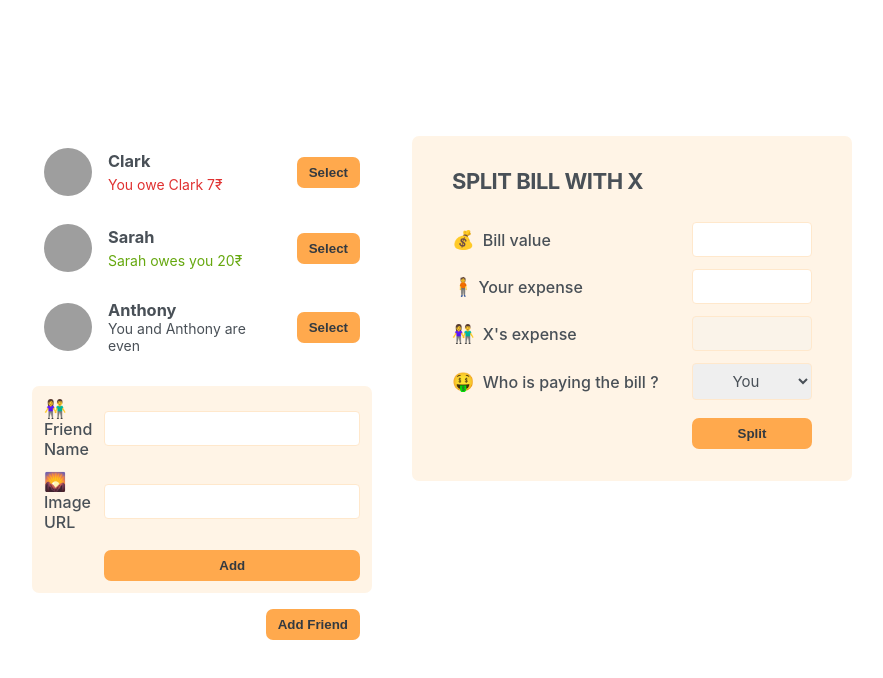
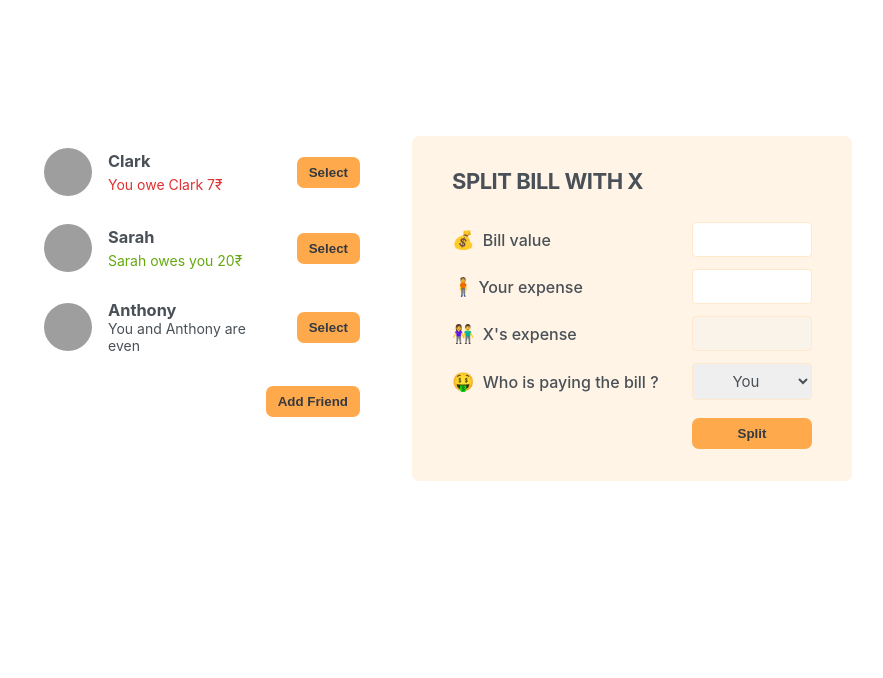
Before and after one commit to iamharshtambe/meal-math, a React (Vite) app: page / in a window 1280 px wide. Shown: the top 678 px of the page, without its empty margins (198-1081 px from the left). Built offline with nearby package versions, Linux system fonts and the light colour scheme; grey boxes are pictures that could not be loaded.

Commit message:
built show add friend functionality

```diff
--- a/src/components/App.jsx
+++ b/src/components/App.jsx
@@ -1,3 +1,4 @@
+import { useState } from 'react';
 import '../index.css';
 
 const initialFriends = [
@@ -21,13 +22,29 @@
    },
 ];
 
+function Button({ children, onCick }) {
+   return (
+      <button className="button" onClick={onCick}>
+         {children}
+      </button>
+   );
+}
+
 export function App() {
+   const [showAddFriend, setShowAddFriend] = useState(false);
+
+   const handleShowAddFriend = () => {
+      setShowAddFriend((show) => !show);
+   };
+
    return (
       <div className="app">
          <div className="sidebar">
             <FriendsList />
-            <FormAddFriend />
-            <Button>Add Friend</Button>
+            {showAddFriend && <FormAddFriend />}
+            <Button onCick={handleShowAddFriend}>
+               {showAddFriend ? 'Close' : 'Add Friend'}
+            </Button>
          </div>
 
          <FormSplitBill />
@@ -71,10 +88,6 @@
    );
 }
 
-function Button({ children }) {
-   return <button className="button">{children}</button>;
-}
-
 function FormAddFriend() {
    return (
       <form className="form-add-friend">
```
